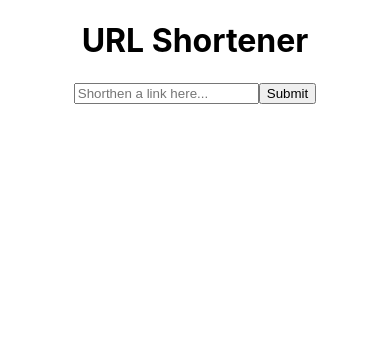
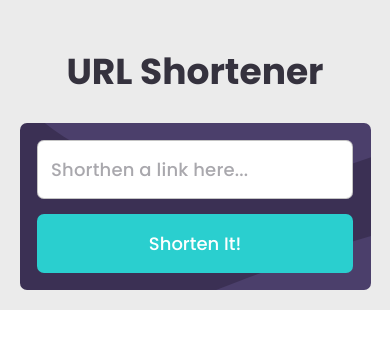
Before and after one commit to sgrvl/url-shortening, a React (Create React App) app: page / in a window 390 px wide. Shown: the top 348 px of the page. Built offline with nearby package versions, Linux system fonts and the light colour scheme.

Commit message:
URL shortener styled for *mobile*

```diff
--- a/package.json
+++ b/package.json
@@ -6,9 +6,10 @@
     "@testing-library/jest-dom": "^4.2.4",
     "@testing-library/react": "^9.3.2",
     "@testing-library/user-event": "^7.1.2",
+    "node-sass": "^4.14.1",
     "react": "^16.13.1",
     "react-dom": "^16.13.1",
-    "react-scripts": "3.4.1"
+    "react-scripts": "^3.4.1"
   },
   "scripts": {
     "start": "react-scripts start",
--- a/src/App.css
+++ /dev/null
@@ -1,38 +0,0 @@
-.App {
-  text-align: center;
-}
-
-.App-logo {
-  height: 40vmin;
-  pointer-events: none;
-}
-
-@media (prefers-reduced-motion: no-preference) {
-  .App-logo {
-    animation: App-logo-spin infinite 20s linear;
-  }
-}
-
-.App-header {
-  background-color: #282c34;
-  min-height: 100vh;
-  display: flex;
-  flex-direction: column;
-  align-items: center;
-  justify-content: center;
-  font-size: calc(10px + 2vmin);
-  color: white;
-}
-
-.App-link {
-  color: #61dafb;
-}
-
-@keyframes App-logo-spin {
-  from {
-    transform: rotate(0deg);
-  }
-  to {
-    transform: rotate(360deg);
-  }
-}
--- a/src/App.js
+++ b/src/App.js
@@ -1,5 +1,5 @@
 import React from "react";
-import "./App.css";
+import "./App.sass";
 import Submit from "./components/Submit";
 
 function App() {
--- /dev/null
+++ b/src/App.sass
@@ -0,0 +1,15 @@
+@import url('https://fonts.googleapis.com/css2?family=Poppins:wght@500;700&display=swap')
+
+$font: hsl(255, 11%, 22%)
+$background: hsl(0, 0%, 92%)
+
+*
+  box-sizing: border-box
+  font-family: 'Poppins', sans-serif
+  color: $font
+
+.App
+  text-align: center
+  padding: 5%
+  font-size: 18px
+  background-color: $background
--- a/src/components/Submit.js
+++ b/src/components/Submit.js
@@ -1,14 +1,19 @@
 import React, { Component } from "react";
+import "./Submit.sass";
+import { TextField } from "@material-ui/core";
 
 class Submit extends Component {
 	state = {
 		url: "",
 		short: "",
+		error: false,
 	};
 
 	getShort = (u) => {
-		if (u.hashid !== undefined) {
-			this.setState({ short: u });
+		if (u.hashid) {
+			this.setState({ short: u, error: false });
+		} else {
+			this.setState({ error: true });
 		}
 	};
 
@@ -29,6 +34,7 @@ class Submit extends Component {
 		this.setState({ url: event.target.value });
 	};
 
+	// would like to use async/await instead of setTimeout
 	handleSubmit = (event) => {
 		this.handleFetch(this.state.url);
 		event.preventDefault();
@@ -43,30 +49,31 @@ class Submit extends Component {
 		}, 750);
 	};
 
-	componentDidMount() {
-		Object.entries(localStorage).map((key, value) => console.log(key, value));
-	}
-
 	render() {
 		return (
-			<div>
+			<div className="Submit">
 				<form onSubmit={this.handleSubmit}>
-					<input
-						type="text"
+					<TextField
+						className={this.state.error ? "Error" : "NoError"}
+						variant="outlined"
 						onChange={this.handleInput}
 						value={this.state.url}
 						placeholder="Shorthen a link here..."
+						error={this.state.error}
+						helperText={this.state.error ? "Please add a link" : null}
+						fullWidth
 					/>
-					<button type="submit">Submit</button>
+					<button type="submit">Shorten It!</button>
 				</form>
-				<div>
+				<div className="Links">
 					{Object.entries(localStorage).map((value, key) => {
 						return (
-							<div key={key}>
+							<div className="Links-wrap" key={key}>
 								<span>{value[0]}</span>
 								<a href={value[1]} target="_blank" rel="noopener noreferrer">
 									{value[1]}
 								</a>
+								<button className="Links-Copy">Copy</button>
 							</div>
 						);
 					})}
--- /dev/null
+++ b/src/components/Submit.sass
@@ -0,0 +1,81 @@
+$darkViolet: hsl(257, 27%, 26%)
+$cyan: hsl(180, 66%, 49%)
+$font: hsl(255, 11%, 22%)
+
+@mixin borderRadius()
+  border-radius: 7px
+
+@mixin buttonMatUI()
+  display: flex
+  justify-content: center
+  align-items: center
+   //from material-UI css
+  box-sizing: content-box //from material-UI css
+  border: none
+  outline: none
+  background-color: $cyan
+  color: white
+  @include borderRadius()
+
+.Submit
+  display: flex
+  flex-direction: column
+  width: 100%
+
+form
+  display: flex
+  flex-wrap: wrap
+  padding: 5%
+  background: $darkViolet url('bg-boost-mobile.svg') no-repeat center right
+  @include borderRadius()
+
+
+  .MuiInputBase-root
+    color: inherit
+    font-family: 'Poppins', sans-serif
+    font-size: 1em
+    background-color: white
+    @include borderRadius()
+
+  .MuiOutlinedInput-root.Mui-error .MuiOutlinedInput-notchedOutline
+    border: 2px solid red
+
+
+  button
+    width: 100%
+    height: 1.1876em
+    margin-top: 5%
+    padding: 18.5px 14px //from material-UI css
+    font-size: 1em
+    @include buttonMatUI()
+
+.NoError
+  color: $font
+
+.Error
+  color: red
+
+.Links
+  &-wrap
+    display: flex
+    justify-content: space-between
+    flex-wrap: wrap
+    background-color: white
+    padding: 5%
+    margin: 5% 0
+    @include borderRadius()
+
+    span
+      margin-bottom: 2%
+
+    a
+      margin-bottom: 2%
+      text-decoration: none
+      color: $cyan
+
+  &-Copy
+    height: 3em
+    width: 100%
+    border: none
+    margin-top: 2%
+    @include buttonMatUI()
```
Also changed, not shown: src/components/bg-boost-mobile.svg (added), 1 other file (tests, documents, lock files or other folders).
